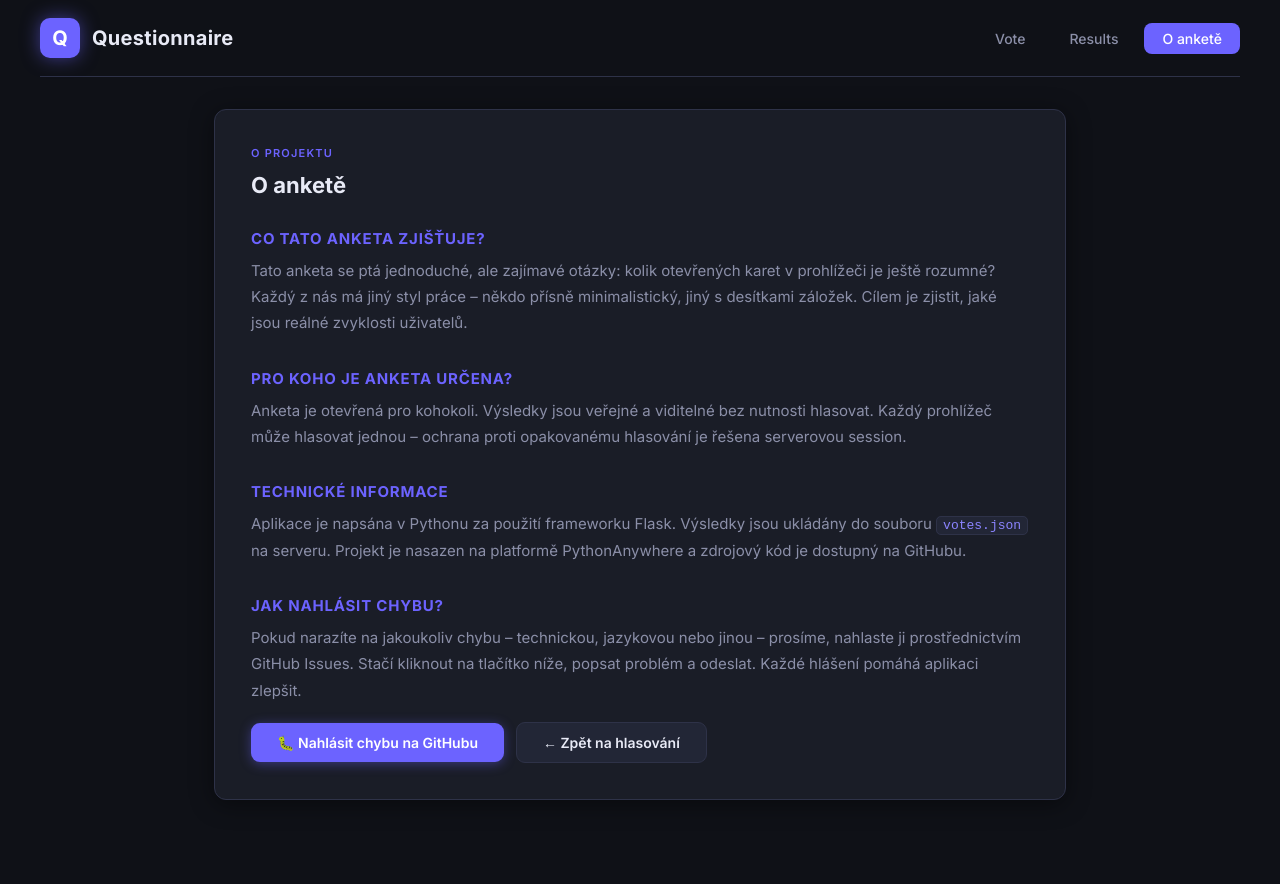
After one commit to Sans-coding-the-skeleton/questionare, a Flask app: page /about in a window 1280 px wide. The commit adds this page. Run offline with Flask 3, Linux system fonts and the light colour scheme.

Commit message:
Added about with way to report features

```diff
--- a/app.py
+++ b/app.py
@@ -117,6 +117,12 @@ def reset():
     return redirect(url_for("results"))
 
 
+@app.route("/about")
+def about():
+    """Show the About / O anketě page."""
+    return render_template("about.html")
+
+
 # ── Entry point ───────────────────────────────────────────────────────────────
 
 if __name__ == "__main__":
--- a/static/style.css
+++ b/static/style.css
@@ -369,6 +369,7 @@ input[type="radio"] {
 
 .bar-fill {
     height: 100%;
+    width: var(--w, 0%);
     background: linear-gradient(90deg, var(--accent), var(--accent-h));
     border-radius: 99px;
     transition: width .6s cubic-bezier(.4, 0, .2, 1);
@@ -433,3 +434,37 @@ input[type="radio"] {
 .token-input::placeholder {
     color: var(--text-muted);
 }
+
+/* ── About page ── */
+.about-section {
+    margin-bottom: 32px;
+}
+
+.about-section:last-child {
+    margin-bottom: 0;
+}
+
+.about-heading {
+    font-size: 15px;
+    font-weight: 700;
+    color: var(--accent);
+    margin-bottom: 10px;
+    text-transform: uppercase;
+    letter-spacing: .8px;
+}
+
+.about-text {
+    font-size: 15px;
+    line-height: 1.75;
+    color: var(--text-muted);
+}
+
+.inline-code {
+    font-family: 'Courier New', monospace;
+    font-size: 13px;
+    background: var(--surface2);
+    border: 1px solid var(--border);
+    border-radius: 5px;
+    padding: 1px 6px;
+    color: var(--accent-h);
+}
--- /dev/null
+++ b/templates/about.html
@@ -0,0 +1,83 @@
+<!DOCTYPE html>
+<html lang="cs">
+
+<head>
+    <meta charset="UTF-8" />
+    <meta name="viewport" content="width=device-width, initial-scale=1.0" />
+    <title>Questionnaire – O anketě</title>
+    <link rel="stylesheet" href="{{ url_for('static', filename='style.css') }}" />
+</head>
+
+<body>
+    <!-- ── Header ── -->
+    <header>
+        <div class="logo">
+            <div class="logo-icon">Q</div>
+            <span class="logo-text">Questionnaire</span>
+        </div>
+        <nav>
+            <a href="{{ url_for('index') }}" class="nav-link">Vote</a>
+            <a href="{{ url_for('results') }}" class="nav-link">Results</a>
+            <a href="{{ url_for('about') }}" class="nav-link active">O anketě</a>
+        </nav>
+    </header>
+    <hr class="header-rule" />
+
+    <div class="container">
+
+        <!-- ── About card ── -->
+        <div class="card">
+            <div class="card-body">
+                <p class="question-type">O projektu</p>
+                <h1 class="question-text">O anketě</h1>
+
+                <div class="about-section">
+                    <h2 class="about-heading">Co tato anketa zjišťuje?</h2>
+                    <p class="about-text">
+                        Tato anketa se ptá jednoduché, ale zajímavé otázky: kolik otevřených karet v prohlížeči je
+                        ještě rozumné? Každý z nás má jiný styl práce – někdo přísně minimalistický, jiný s desítkami
+                        záložek. Cílem je zjistit, jaké jsou reálné zvyklosti uživatelů.
+                    </p>
+                </div>
+
+                <div class="about-section">
+                    <h2 class="about-heading">Pro koho je anketa určena?</h2>
+                    <p class="about-text">
+                        Anketa je otevřená pro kohokoli. Výsledky jsou veřejné a viditelné bez nutnosti hlasovat.
+                        Každý prohlížeč může hlasovat jednou – ochrana proti opakovanému hlasování je řešena
+                        serverovou session.
+                    </p>
+                </div>
+
+                <div class="about-section">
+                    <h2 class="about-heading">Technické informace</h2>
+                    <p class="about-text">
+                        Aplikace je napsána v Pythonu za použití frameworku Flask. Výsledky jsou ukládány do souboru
+                        <code class="inline-code">votes.json</code> na serveru. Projekt je nasazen na platformě
+                        PythonAnywhere a zdrojový kód je dostupný na GitHubu.
+                    </p>
+                </div>
+
+                <div class="about-section">
+                    <h2 class="about-heading">Jak nahlásit chybu?</h2>
+                    <p class="about-text">
+                        Pokud narazíte na jakoukoliv chybu – technickou, jazykovou nebo jinou – prosíme, nahlaste ji
+                        prostřednictvím GitHub Issues. Stačí kliknout na tlačítko níže, popsat problém a odeslat.
+                        Každé hlášení pomáhá aplikaci zlepšit.
+                    </p>
+                    <div class="btn-row" style="margin-top: 18px;">
+                        <a href="https://github.com/Sans-coding-the-skeleton/questionare/issues" target="_blank"
+                            rel="noopener noreferrer" class="btn btn-primary">
+                            🐛 Nahlásit chybu na GitHubu
+                        </a>
+                        <a href="{{ url_for('index') }}" class="btn btn-secondary">← Zpět na hlasování</a>
+                    </div>
+                </div>
+
+            </div>
+        </div>
+
+    </div>
+</body>
+
+</html>
--- a/templates/index.html
+++ b/templates/index.html
@@ -18,6 +18,7 @@
         <nav>
             <a href="{{ url_for('index') }}" class="nav-link active">Vote</a>
             <a href="{{ url_for('results') }}" class="nav-link">Results</a>
+            <a href="{{ url_for('about') }}" class="nav-link">O anketě</a>
         </nav>
     </header>
     <hr class="header-rule" />
--- a/templates/results.html
+++ b/templates/results.html
@@ -18,6 +18,7 @@
         <nav>
             <a href="{{ url_for('index') }}" class="nav-link">Vote</a>
             <a href="{{ url_for('results') }}" class="nav-link active">Results</a>
+            <a href="{{ url_for('about') }}" class="nav-link">O anketě</a>
         </nav>
     </header>
     <hr class="header-rule" />
@@ -47,7 +48,7 @@
                                 }}%)</span>
                         </div>
                         <div class="bar-track">
-                            <div class="bar-fill" style="width: {{ pct }}%;"></div>
+                            <div class="bar-fill" style="--w: {{ pct }}%;"></div>
                         </div>
                     </li>
                     {% endfor %}
```
Also changed, not shown: README.md.
